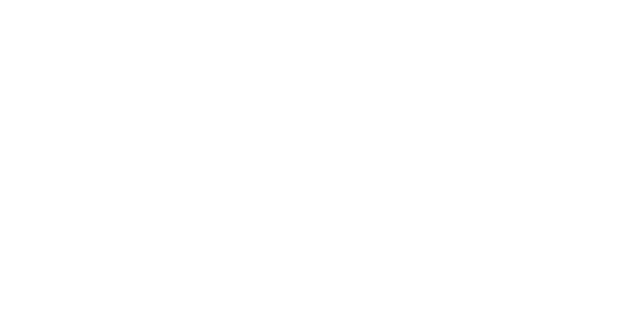
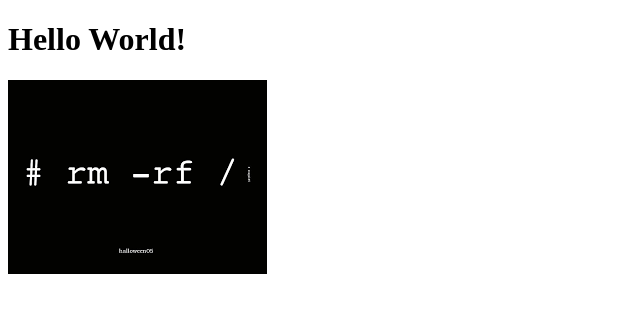
Before and after one commit to Mykhailo-Tr/web-html, a plain HTML site: page index.html in a window 1280 px wide. Shown: the whole page, without its empty margins (0-640 px from the left). Drawn offline with Linux system fonts and the light colour scheme.

Commit message:
Fix commit

```diff
--- a/index.html
+++ b/index.html
@@ -8,6 +8,14 @@
     <link rel="shortcut icon" href="https://placekitten.com/96/139" type="image/x-icon">
 </head>
 <body>
-    <script src="https://unpkg.com/html-data-include@3.3.3/html-data-include.js"></script>
+    <header>
+        <h1>Hello World!</h1>
+        <img src="img/rm_rf.png" alt="rm_rf command">
+    </header>
+    <main>
+    </main>
+    <footer>
+
+    </footer>
 </body>
 </html>
```
Also changed, not shown: img/rm_rf.png (added).
